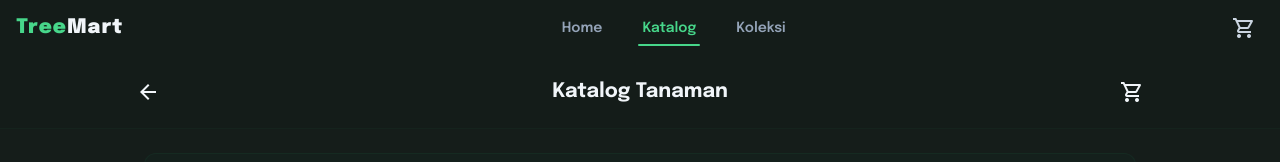
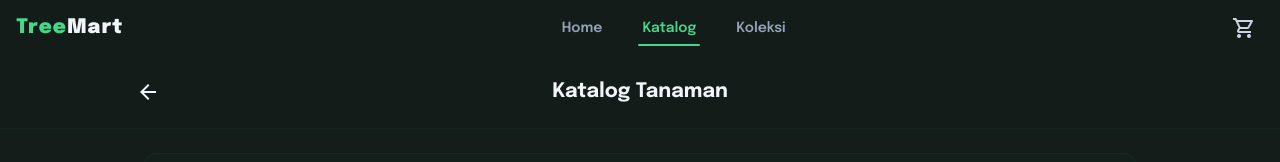
Before and after one commit to Arcel-S/Green-House, a React (Vite) app: page /katalog in a window 1280 px wide. Shown: the top 162 px of the page. Built offline with nearby package versions, Linux system fonts and the light colour scheme.

Commit message:
fix: Remove duplicate cart button from catalog header on desktop view

```diff
--- a/src/components/CatalogPage.jsx
+++ b/src/components/CatalogPage.jsx
@@ -87,18 +87,7 @@ function CatalogPage() {
             <span className="material-symbols-outlined text-slate-900 dark:text-slate-100">arrow_back</span>
           </button>
           <h1 className="flex-1 text-center text-xl font-bold">Katalog Tanaman</h1>
-          <Link
-            className="relative hidden md:flex items-center justify-center rounded-lg p-2 transition-colors hover:bg-primary/10"
-            to="/keranjang"
-            aria-label="Keranjang"
-          >
-            <span className="material-symbols-outlined text-slate-900 dark:text-slate-100">shopping_cart</span>
-            {cartCount > 0 && (
-              <span className="absolute right-1 top-1 flex h-4 min-w-4 items-center justify-center rounded-full bg-primary px-1 text-[10px] text-white">
-                {cartCount}
-              </span>
-            )}
-          </Link>
+          <div className="w-10"></div>
         </div>
       </header>
 
```
